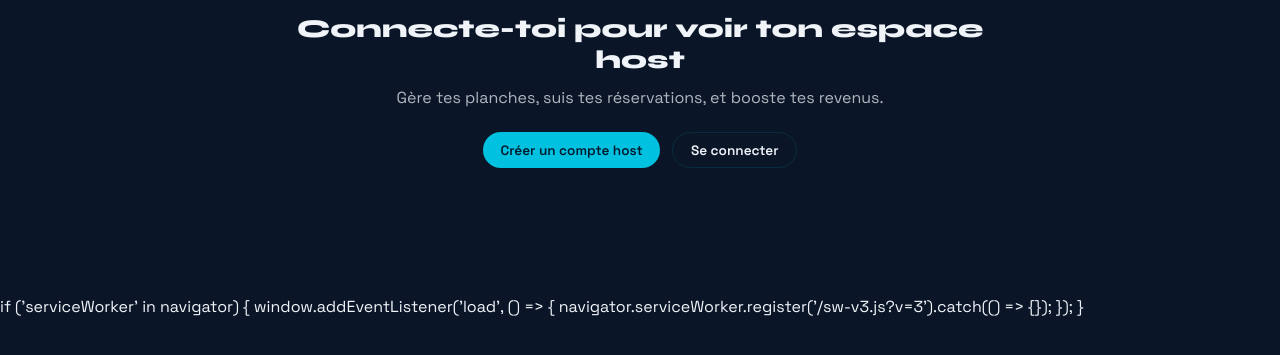
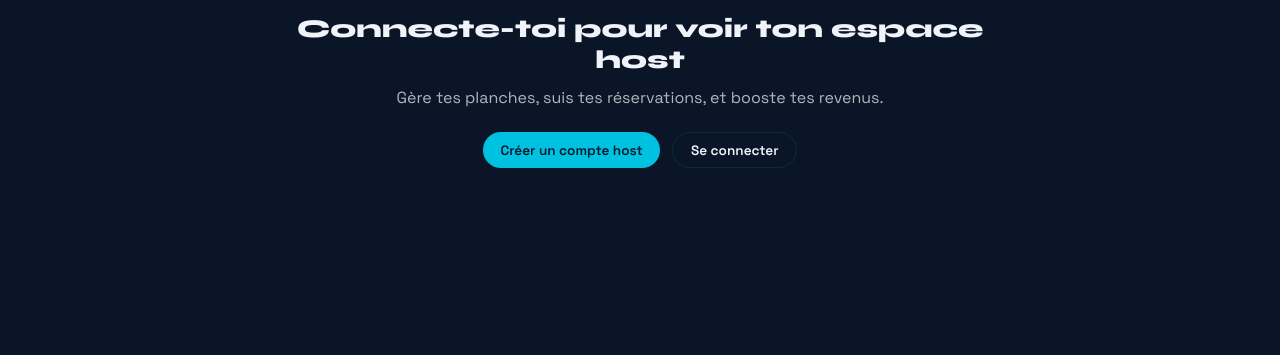
Before and after one commit to LEFRENCHBARON/swell, a website: page public/host.html in a window 1280 px wide. Shown: the part 217-572 px from the top of the page. Drawn offline with Linux system fonts and the light colour scheme; no server answers.

Commit message:
fix(host): suppression du fragment SW orphelin résiduel (Lot 3a bis)

```diff
--- a/public/host.html
+++ b/public/host.html
@@ -461,10 +461,6 @@
   <script src="/js/host-main.js"></script>
 
   <script src="/js/host-sw.js"></script>
-if ('serviceWorker' in navigator) {
-  window.addEventListener('load', () => {
-    navigator.serviceWorker.register('/sw-v3.js?v=3').catch(() => {});
-  });
-}
+
 </body>
 </html>
```
